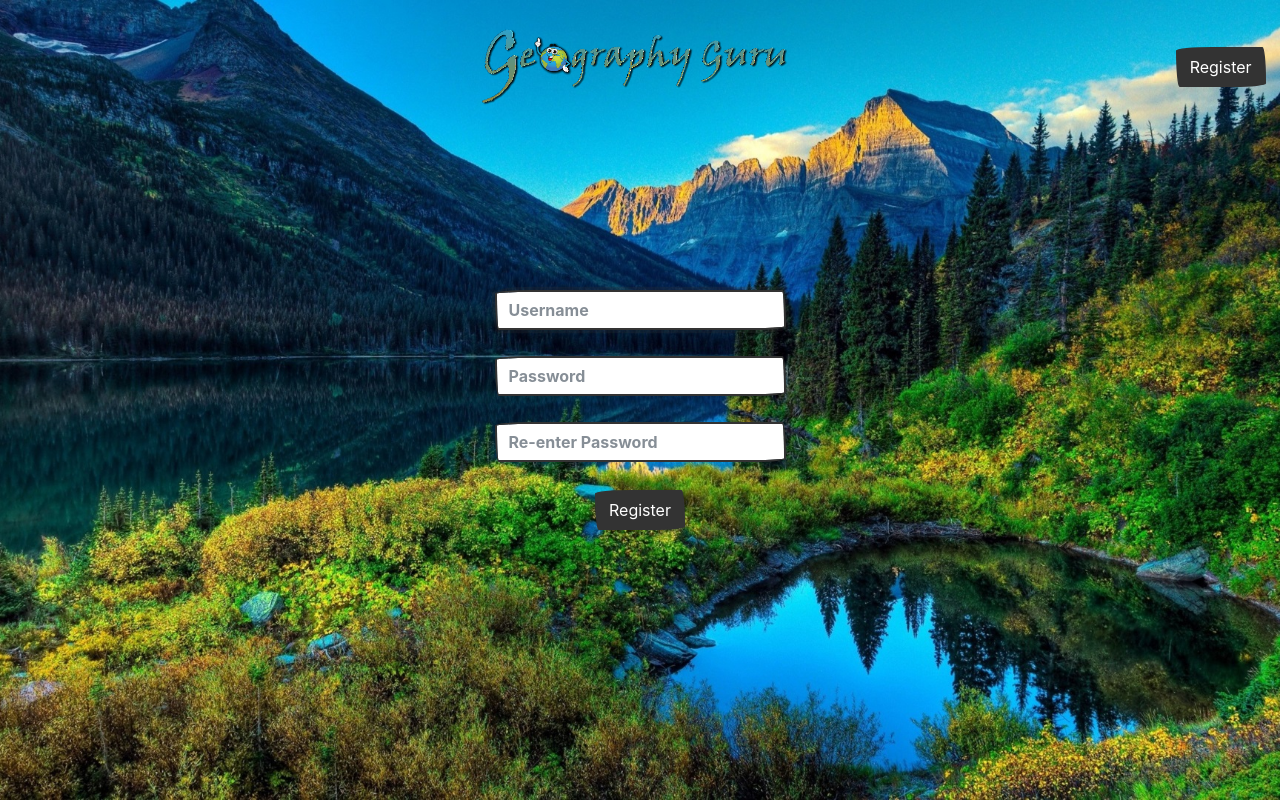
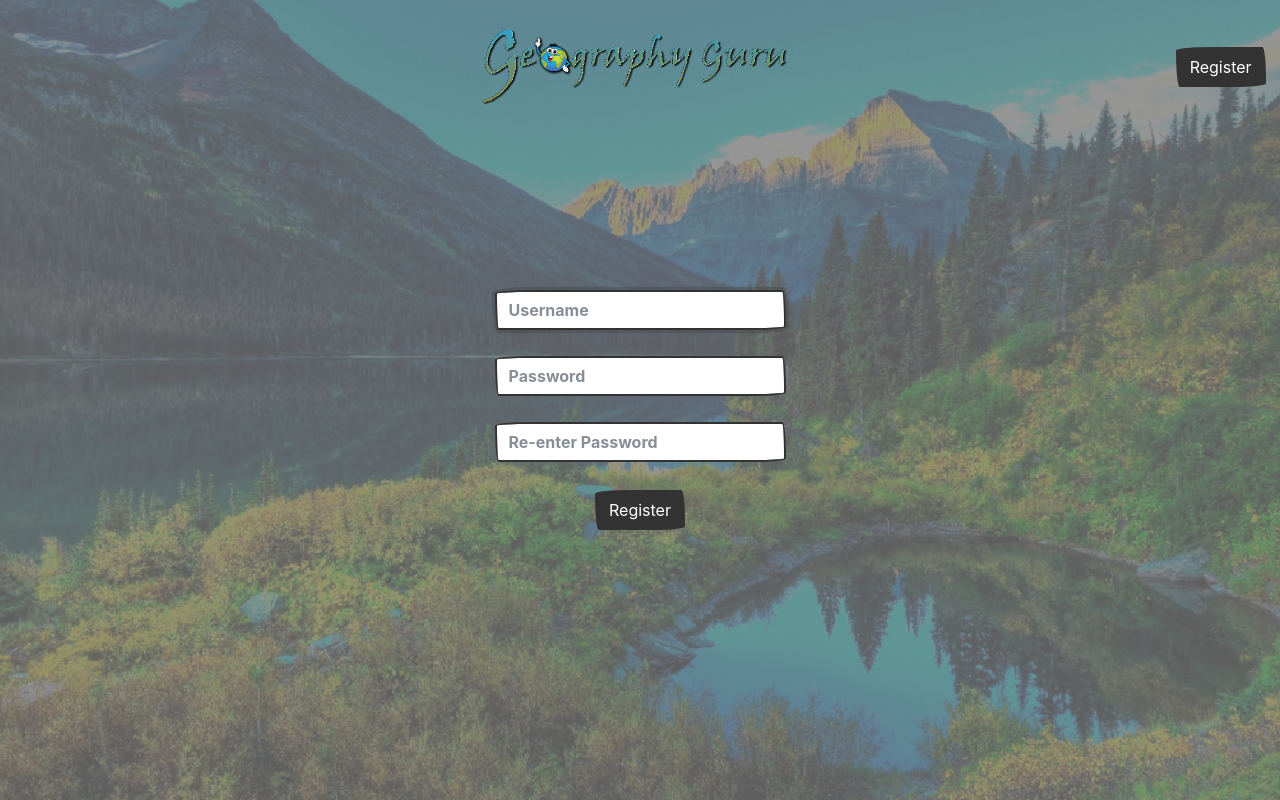
Before and after one commit to Jelleas/WebIK, a Flask app: page /register in a window 1280 px wide. Run offline with Flask 2, Linux system fonts and the light colour scheme; some libraries are stand-ins or nearby versions; some web fonts are replaced.

Commit message:
achtergrond verandert

```diff
--- a/application.py
+++ b/application.py
@@ -37,6 +37,7 @@ score = 0
 game_id = 0
 finished = 0
 results = []
+error = 0
 
 
 @app.route("/", methods=["GET", "POST"])
@@ -81,15 +82,18 @@ def login():
     if request.method == "POST":
         # ensure username was submitted
         if not request.form.get("username"):
+            error = 1
             return render_template("login.error.html")
         # ensure password was submitted
         elif not request.form.get("password"):
+            error = 1
             return render_template("login.error.html")
         # query database for username
         rows = find_rows(request.form.get("username"))
 
         # ensure username exists and password is correct
         if len(rows) != 1 or not pwd_context.verify(request.form.get("password"), rows[0]["hash"]):
+            error = 2
             return render_template("login.error.html")
 
         # remember which user has logged in
--- a/static/styles.css
+++ b/static/styles.css
@@ -1,5 +1,5 @@
 body {
-    background-image: url("background.png");
+    background-image: url("background2.png");
     background-repeat: no-repeat;
     background-attachment: fixed;
     background-position: center;
@@ -12,6 +12,7 @@ body {
 
     /* Center and scale the image nicely */
     background-size: cover;
+
 }
 
 html, body {
@@ -253,14 +254,11 @@ main td
   text-shadow: -1px 0 white, 0 1px white, 1px 0 white, 0 -1px white;
 }
 
-<<<<<<< HEAD
 size {
   width: 70px;
   height: 30px;
-=======
 .alert {
     margin-right: auto;
     margin-left: auto;
     width: 75%;
->>>>>>> 6f5ea707f5232c8294f7134b75d8b157ae5fa559
 }
--- a/templates/layout.html
+++ b/templates/layout.html
@@ -16,6 +16,7 @@
         <script src="https://maxcdn.bootstrapcdn.com/bootstrap/4.1.3/js/bootstrap.min.js"></script>
 
         <link rel="shortcut icon" type="image/png" href="https://i.imgur.com/Nf5e6Dn.png">
+
 
         <title>Geography Guru: {% block title %}{% endblock %}</title>
 
```
Also changed, not shown: templates/login.error.html (+11 -3 lines), static/background2.png (added), trivia.db.
